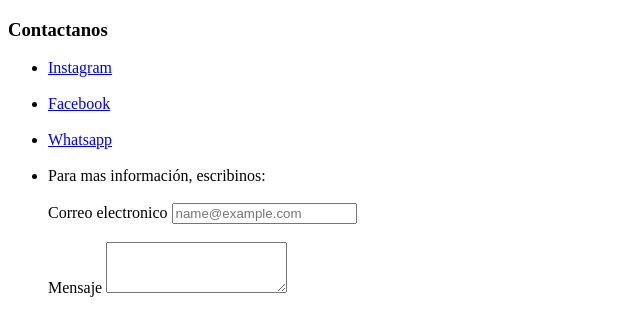
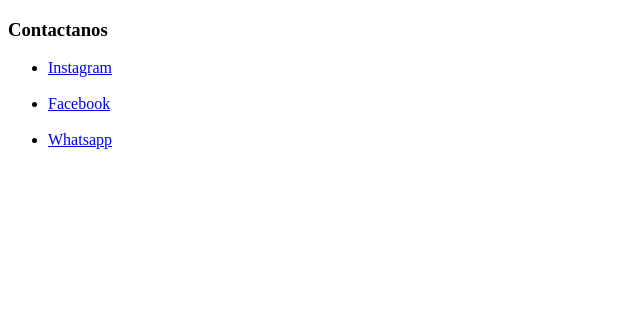
Before and after one commit to Paulas12/Barberia-Alura-, a plain HTML site: page contacto.html in a window 1280 px wide. Shown: the whole page, without its empty margins (0-640 px from the left). Drawn offline with Linux system fonts and the light colour scheme.

Commit message:
terminado

```diff
--- a/contacto.html
+++ b/contacto.html
@@ -15,17 +15,6 @@
         <br>
         <li><a href="https://wa.me/">Whatsapp</a></li>
         <br>
-        <li>Para mas información, escribinos: </li>
-        <br>
-        <div class="mb-3">
-            <label for="exampleFormControlInput1" class="form-label">Correo electronico</label>
-            <input type="email" class="form-control" id="exampleFormControlInput1" placeholder="name@example.com">
-        </div>
-        <br>
-        <div class="mb-3">
-            <label for="exampleFormControlTextarea1" class="form-label" placeholder="Mensaje">Mensaje</label>
-            <textarea class="form-control" id="exampleFormControlTextarea1" rows="3"></textarea>
-        </div>
     </ul>
 </body>
 </html>
```
Also changed, not shown: index.html (+3 -0 lines), productos.html (+1 -2 lines).
